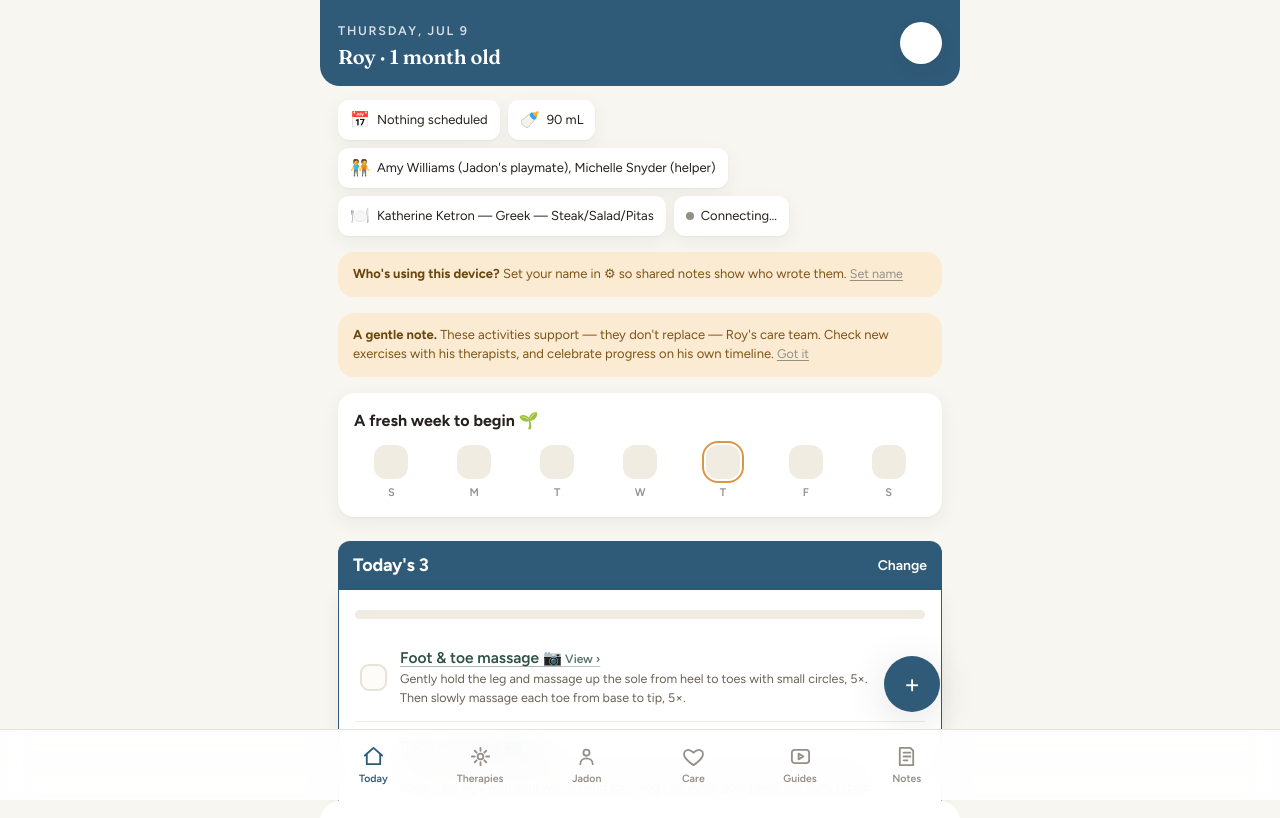
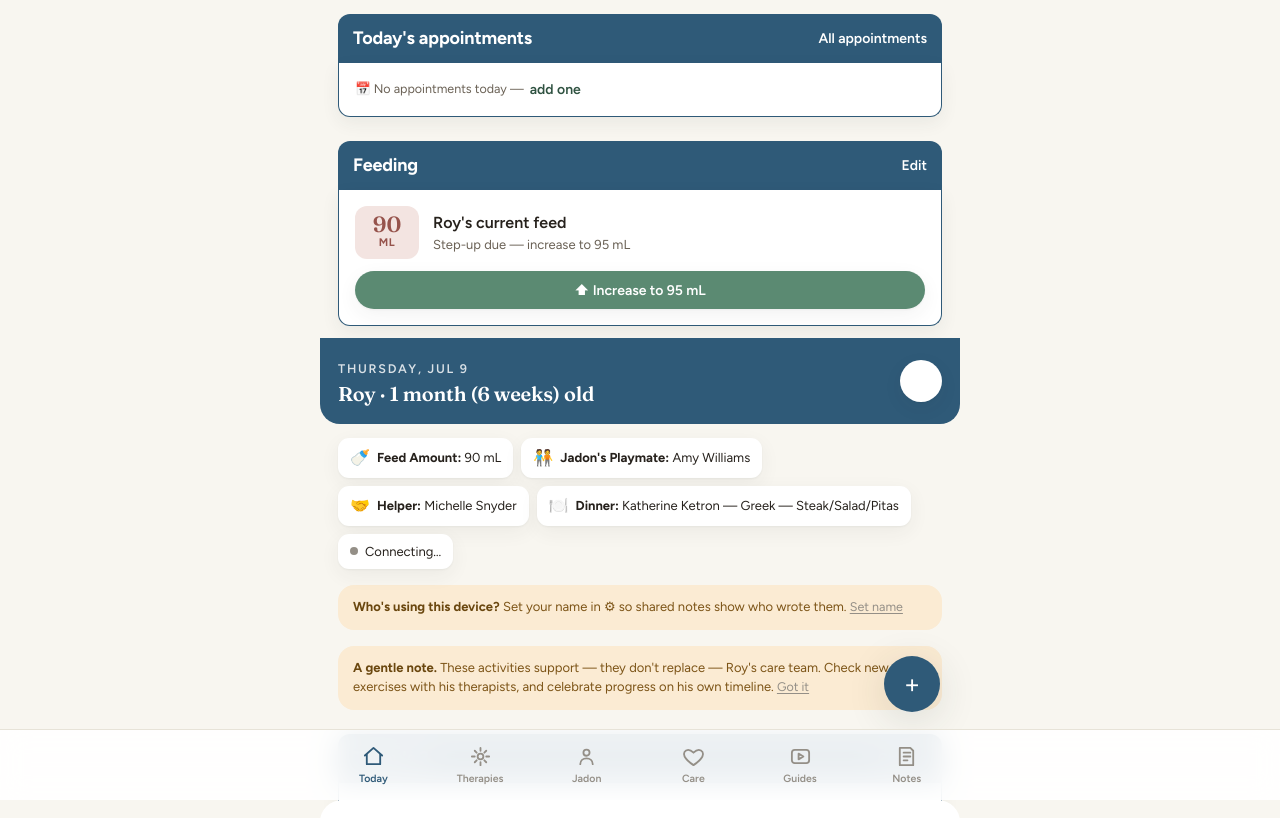
Before and after one commit to johndwilliams96/roy-journey, a plain HTML site: page index.html in a window 1280 px wide. Shown: the top 818 px of the page. Drawn offline with nearby package versions, Linux system fonts and the light colour scheme; no server answers.

Commit message:
Revamp Today page: top appointments section (6:30pm rollover), reformat brief pills, move feeding, show age in weeks

```diff
--- a/index.html
+++ b/index.html
@@ -679,6 +679,7 @@ function vToday(){
   const salut=hr<12?"Good morning":hr<18?"Good afternoon":"Good evening";
   const age=ageFromDob(state.child.dob);
   const dk=todayKey(); const log=state.logs[dk]||{};
+  const edk=effectiveDateKey();
   const planIds=planFor(dk);
   const plan=planIds.map(id=>live(state.therapies).find(t=>t.id===id)).filter(Boolean);
   const doneCount=plan.filter(t=>log[t.id]).length;
@@ -691,14 +692,14 @@ function vToday(){
   const streakMsg=onDays===0?"A fresh week to begin 🌱":onDays>=6?`You showed up ${onDays} of 7 days 🌿`:`${onDays} of the last 7 days — every bit counts`;
 
   const upcoming=live(state.appointments).filter(a=>a.when&&new Date(a.when)>=new Date(new Date().toDateString())).sort((a,b)=>new Date(a.when)-new Date(b.when));
-  const next=upcoming[0];
-  let apptCard;
+  let apptCard,apptSectionTitle;
   {
     const weekEnd=new Date(); weekEnd.setDate(weekEnd.getDate()+7); weekEnd.setHours(23,59,59,999);
     const weekAppts=upcoming.filter(a=>new Date(a.when)<=weekEnd);
-    const tk2=todayKey();
-    const todayAppts=weekAppts.filter(a=>(a.when||"").slice(0,10)===tk2);
-    const restAppts=weekAppts.filter(a=>(a.when||"").slice(0,10)!==tk2);
+    const isShift=edk!==dk;
+    apptSectionTitle=isShift?"Tomorrow's appointments":"Today's appointments";
+    const focusAppts=weekAppts.filter(a=>(a.when||"").slice(0,10)===edk);
+    const restAppts=weekAppts.filter(a=>(a.when||"").slice(0,10)!==edk);
     const apptRow=a=>{
       const d=new Date(a.when);
       const days=Math.round((new Date(d.toDateString())-new Date(new Date().toDateString()))/86400000);
@@ -708,18 +709,16 @@ function vToday(){
       <div class="row-body"><div class="row-title">${esc(a.title)}</div><div class="row-sub">${esc(a.provider||"")}${a.hasTime?" · "+d.toLocaleTimeString([],{hour:"numeric",minute:"2-digit"}):""} · ${cd}</div></div>
       <span class="chev">›</span></div>`;
     };
-    if(weekAppts.length){
-      let inner="";
-      if(todayAppts.length){
-        inner+=`<div class="subhead" style="margin:0 0 6px">Today</div>${todayAppts.map(apptRow).join("")}`;
-      }
-      if(restAppts.length){
-        inner+=`<div class="subhead" style="margin:${todayAppts.length?"18px":"0"} 0 6px">This week</div>${restAppts.map(apptRow).join("")}`;
-      }
-      apptCard=`<div class="card">${inner}</div>`;
+    let inner="";
+    if(focusAppts.length){
+      inner+=focusAppts.map(apptRow).join("");
     } else {
-      apptCard=`<div class="card"><div class="mini-note">📅 No upcoming appointments this week — <span class="link-btn" data-go="care" data-tab="appts">add one</span></div></div>`;
+      inner+=`<div class="mini-note" style="margin:0">📅 No appointments ${isShift?"tomorrow":"today"} — <span class="link-btn" data-go="care" data-tab="appts">add one</span></div>`;
     }
+    if(restAppts.length){
+      inner+=`<div class="subhead" style="margin:${focusAppts.length?"18px":"0"} 0 6px">This week</div>${restAppts.map(apptRow).join("")}`;
+    }
+    apptCard=`<div class="card">${inner}</div>`;
   }
 
   const LASER_SESSIONS=[{id:"laser1",label:"Session 1"},{id:"laser2",label:"Session 2"},{id:"laser3",label:"Session 3"},{id:"laser4",label:"Session 4"}];
@@ -740,30 +739,35 @@ function vToday(){
   const meBanner = !me ? `<div class="note" style="margin-top:16px"><b>Who's using this device?</b> Set your name in ⚙ so shared notes show who wrote them. <span class="small-link" data-settings>Set name</span></div>`:"";
 
   const todayFull=DOWFULL[new Date().getDay()]+", "+MON[new Date().getMonth()]+" "+new Date().getDate();
-  const ageMY=!age?"":age.months<1?"under 1 month old":age.months<24?age.months+(age.months===1?" month":" months")+" old":(function(){var y=Math.floor(age.months/12),m=age.months%12;return y+(y>1?" years":" year")+(m?" "+m+"m":"")+" old"})();
-  const nextBrief=next?esc(next.title)+(next.hasTime?" · "+new Date(next.when).toLocaleTimeString([],{hour:"numeric",minute:"2-digit"}):""):"Nothing scheduled";
+  const ageWeeks=age?Math.floor(age.days/7):0;
+  const ageMY=!age?"":age.months<1?`under 1 month old (${ageWeeks} week${ageWeeks===1?"":"s"})`:age.months<24?age.months+(age.months===1?" month":" months")+` (${ageWeeks} week${ageWeeks===1?"":"s"}) old`:(function(){var y=Math.floor(age.months/12),m=age.months%12;return y+(y>1?" years":" year")+(m?" "+m+"m":"")+" old"})();
   const feed2=state.feeding||{};
-  const feedBrief=feed2.amount?feed2.amount+" "+(feed2.unit||"mL"):"Not set";
-  const edk=effectiveDateKey();
+  const feedBrief=feed2.amount?`<b>Feed Amount:</b> ${feed2.amount} ${esc(feed2.unit||"mL")}`:`<b>Feed Amount:</b> Not set`;
   const mealDay=((state.meals&&state.meals.days)||[]).find(d=>d.date===edk);
   const visitors=mealDay?mealDay.items.filter(it=>it.type!=="meal"):[];
-  const visitBrief=visitors.length?visitors.map(it=>esc(it.person||"Volunteer needed")+" ("+(it.type==="childcare"?"Jadon's playmate":"helper")+")").join(", "):"No one scheduled";
+  const playmateItem=visitors.find(it=>it.type==="childcare");
+  const helperItem=visitors.find(it=>it.type==="help");
+  const playmateBrief=`<b>Jadon's Playmate:</b> ${playmateItem?esc(playmateItem.person||"Volunteer needed"):"No one scheduled"}`;
+  const helperBrief=`<b>Helper:</b> ${helperItem?esc(helperItem.person||"Volunteer needed"):"No one scheduled"}`;
   const dinnerItem=mealDay?mealDay.items.find(it=>it.type==="meal"):null;
-  const dinnerBrief=dinnerItem?esc(dinnerItem.person||"Volunteer needed")+(dinnerItem.detail?" — "+esc(dinnerItem.detail):""):"Not yet scheduled";
-  return `${header(todayFull,esc(name)+(ageMY?" · "+ageMY:""),`<button class="top-btn" data-settings aria-label="Settings">⚙</button>`)}
+  const dinnerBrief=dinnerItem?`<b>Dinner:</b> ${esc(dinnerItem.person||"Volunteer needed")}${dinnerItem.detail?" — "+esc(dinnerItem.detail):""}`:`<b>Dinner:</b> Not yet scheduled`;
+  return `<div class="view" style="padding-top:env(safe-area-inset-top)">
+    <div class="sec" style="margin-top:14px"><h2>${apptSectionTitle}</h2><span class="link-btn" data-go="care" data-tab="appts">All appointments</span></div>
+    ${apptCard}
+    ${feedingCard()}
+  </div>
+  ${header(todayFull,esc(name)+(ageMY?" · "+ageMY:""),`<button class="top-btn" data-settings aria-label="Settings">⚙</button>`)}
   <div class="view">
     <div class="brief-grid">
-      <div class="brief-item"><span>📅</span><span>${nextBrief}</span></div>
       <div class="brief-item"><span>🍼</span><span>${feedBrief}</span></div>
-      <div class="brief-item"><span>🧑‍🤝‍🧑</span><span>${visitBrief}</span></div>
+      <div class="brief-item"><span>🧑‍🤝‍🧑</span><span>${playmateBrief}</span></div>
+      <div class="brief-item"><span>🤝</span><span>${helperBrief}</span></div>
       <div class="brief-item"><span>🍽️</span><span>${dinnerBrief}</span></div>
       <div class="brief-item"><span class="sync-dot ${Sync.status==="on"?"on":Sync.status==="err"?"err":""}"></span><span>${Sync.status==="on"?"Synced":Sync.status==="err"?"Sync error":"Local only"}</span></div>
     </div>
     ${meBanner}
     ${!state.settings.disclaimerSeen?`<div class="note" style="margin-top:16px"><b>A gentle note.</b> These activities support — they don't replace — Roy's care team. Check new exercises with his therapists, and celebrate progress on his own timeline. <span class="small-link" id="dismissNote">Got it</span></div>`:""}
 
-    <div class="card streak" style="margin-top:16px"><div class="streak-top"><div class="streak-msg">${streakMsg}</div></div><div class="streak-days">${strip}</div></div>
-
     <div class="sec"><h2>Today's 3</h2><span class="link-btn" data-plan>Change</span></div>
     <div class="card"><div class="bar"><i style="width:${pct}%"></i></div>
       <div style="margin-top:14px">${todayList}</div></div>
@@ -772,11 +776,8 @@ function vToday(){
     <div class="card"><div class="bar"><i style="width:${laserPct}%"></i></div>
       <div style="margin-top:14px">${laserList}</div></div>
 
-    ${feedingCard()}
     ${suppliesCard()}
     ${jadonTodayCard()}
-    <div class="sec"><h2>Next visits</h2><span class="link-btn" data-go="care" data-tab="appts">All appointments</span></div>
-    ${apptCard}
 
     ${horizonCard()}
 
```
